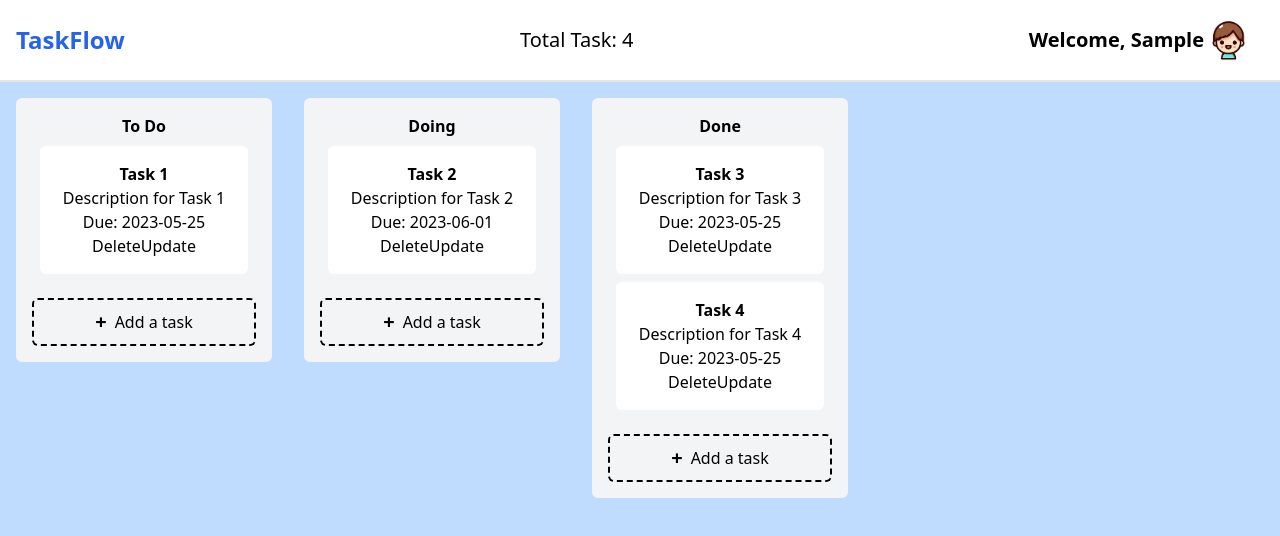
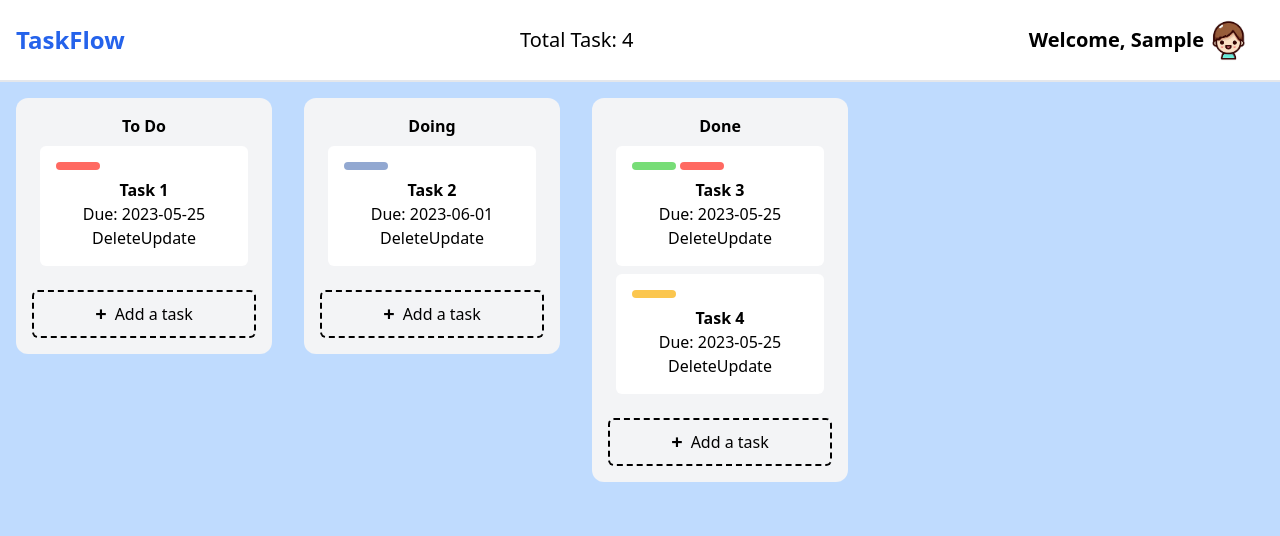
Before and after one commit to taekim-dev/task-flow, a React (Vite) app: page / in a window 1280 px wide. Both pictures are taken after typing "Sample" into the empty fields and a click on the button "Start". Shown: the top 536 px of the page. Built offline with nearby package versions, Linux system fonts and the light colour scheme.

Commit message:
added label

```diff
--- a/src/App.tsx
+++ b/src/App.tsx
@@ -3,18 +3,47 @@ import './App.css';
 import Navbar from './components/Navbar/Navbar';
 import Board from './components/Board/Board';
 import LandingPage from './components/LandingPage/LandingPage';
-import { Task, List } from './types';
+import { Task, List, LabelColor } from './types';
 import storageService from './utils/storageService';
 
 function App() {
   const [username, setUsername] = useState<string>(storageService.getItem('username') || '');
   const [avatar, setAvatar] = useState<number>(Number(storageService.getItem('avatar')) || 1);
   const [tasks, setTasks] = useState<Task[]>([
-    { id: 'task1', name: 'Task 1', description: 'Description for Task 1', dueDate: new Date().toLocaleDateString('en-CA'), status: 'list1' },
-    { id: 'task2', name: 'Task 2', description: 'Description for Task 2', dueDate: new Date('2023-06-01').toLocaleDateString('en-CA'), status: 'list2' },
-    { id: 'task3', name: 'Task 3', description: 'Description for Task 3', dueDate: new Date().toLocaleDateString('en-CA'), status: 'list3' },
-    { id: 'task4', name: 'Task 4', description: 'Description for Task 4', dueDate: new Date().toLocaleDateString('en-CA'), status: 'list4' },
+    {
+      id: 'task1',
+      name: 'Task 1',
+      labels: [LabelColor.Red],
+      description: 'Description for Task 1',
+      dueDate: new Date().toLocaleDateString('en-CA'),
+      status: 'list1'
+    },
+    {
+      id: 'task2',
+      name: 'Task 2',
+      labels: [LabelColor.Blue],
+      description: 'Description for Task 2',
+      dueDate: new Date('2023-06-01').toLocaleDateString('en-CA'),
+      status: 'list2'
+    },
+    {
+      id: 'task3',
+      name: 'Task 3',
+      labels: [LabelColor.Green, LabelColor.Red],  // Multiple labels
+      description: 'Description for Task 3',
+      dueDate: new Date().toLocaleDateString('en-CA'),
+      status: 'list3'
+    },
+    {
+      id: 'task4',
+      name: 'Task 4',
+      labels: [LabelColor.Yellow],
+      description: 'Description for Task 4',
+      dueDate: new Date().toLocaleDateString('en-CA'),
+      status: 'list4'
+    },
   ]);
+
   const [lists, setLists] = useState<List[]>([
     { id: 'list1', name: 'To Do', tasks: ['task1'] },
     { id: 'list2', name: 'Doing', tasks: ['task2'] },
--- a/src/components/TaskCard/TaskCard.tsx
+++ b/src/components/TaskCard/TaskCard.tsx
@@ -7,19 +7,22 @@ interface TaskCardProps {
 }
 
 function TaskCard({ task, deleteTask, updateTask }: TaskCardProps) {
-  // You can add more functionalities to update the task.
-  // For example, you can make the task name editable on click, and have an "Update" button to update the task.
-  // You can also add a form to allow the user to update the task's description and due date.
-  // For now, let's keep it simple and just display the task's information.
 
   return (
     <div className="bg-white m-2 p-4 rounded-md">
+      <div className="flex mb-2">
+        {task.labels.map((label, index) => (
+          <div
+            key={index}
+            className="w-1/4 h-2 rounded mr-1"
+            style={{ backgroundColor: label }}
+          />
+        ))}
+      </div>
       <h4 className="font-bold">{task.name}</h4>
-      <p>{task.description}</p>
       <p>Due: {task.dueDate}</p>
       <button onClick={() => deleteTask(task.id)}>Delete</button>
       <button onClick={() => updateTask({ ...task, name: 'Updated name' })}>Update</button>
-      {/* The updateTask function is just an example. You should replace it with a function that actually updates the task. */}
     </div>
   );
 }
--- a/src/components/TaskList/TaskList.tsx
+++ b/src/components/TaskList/TaskList.tsx
@@ -12,7 +12,7 @@ interface TaskListProps {
 
 function TaskList({ listTitle, tasks, onAddTask, isAddList = false, deleteTask, updateTask }: TaskListProps) {
   return (
-    <div className="bg-gray-100 w-64 m-4 rounded-md p-4">
+    <div className="bg-gray-100 w-64 m-4 rounded-xl p-4">
       <h3 className="text-center font-bold">{listTitle}</h3>
       {tasks.map((task) => (
         <TaskCard key={task.id} task={task} deleteTask={deleteTask} updateTask={updateTask} />
--- a/src/types.ts
+++ b/src/types.ts
@@ -1,6 +1,7 @@
 export interface Task {
     id: string;
     name: string;
+    labels: LabelColor[];
     description: string;
     dueDate: string;
     status: string;
@@ -11,3 +12,12 @@ export interface Task {
     name: string;
     tasks: string[];  // An array of task IDs
   }
+
+  export enum LabelColor {
+    Red = '#FF6961',
+    Blue = '#92A8D1',
+    Green = '#77DD77',
+    Yellow = '#FBC64E',
+    Purple = '#B39EB5',
+    Orange = '#FFB347'
+}
```
